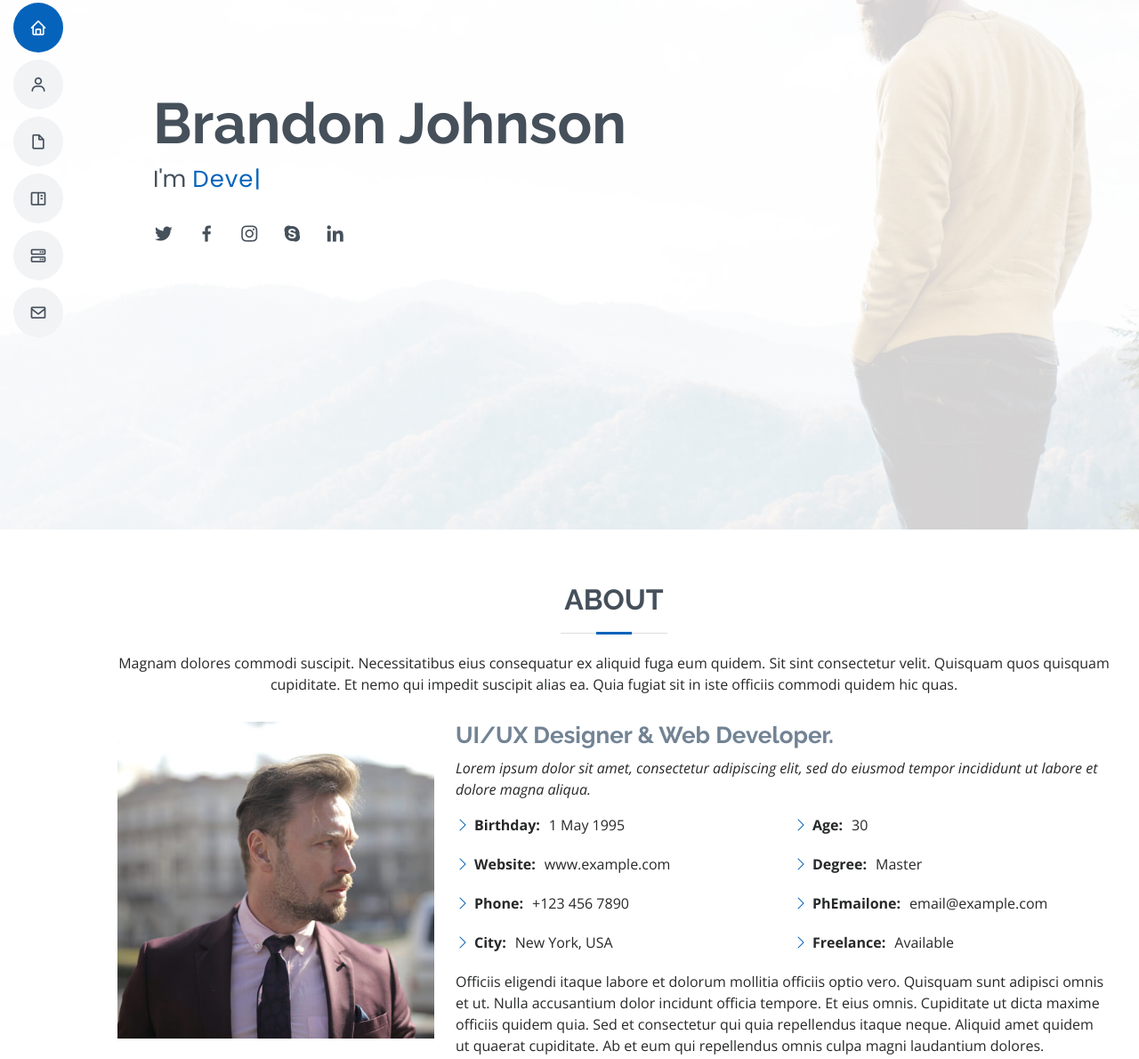
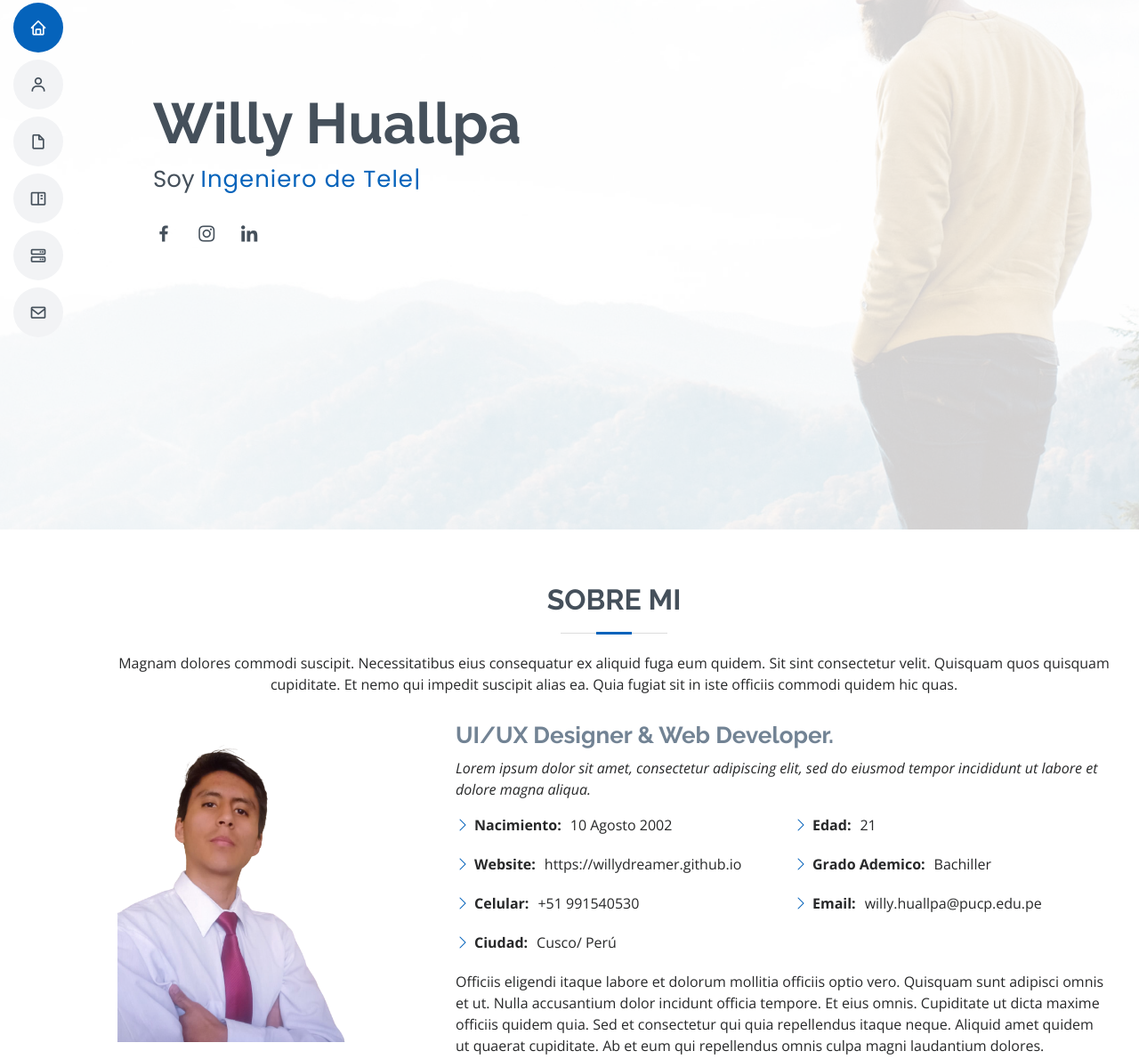
Before and after one commit to willydreamer/willydreamer.github.io, a plain HTML site: page index.html in a window 1280 px wide. Shown: the part 205-1395 px from the top of the page at 89% size. Drawn offline with nearby package versions, Linux system fonts and the light colour scheme.

Commit message:
avance de portafolio personal

```diff
--- a/index.html
+++ b/index.html
@@ -27,13 +27,7 @@
   <!-- Template Main CSS File -->
   <link href="assets/css/style.css" rel="stylesheet">
 
-  <!-- =======================================================
-  * Template Name: MyResume
-  * Updated: Jul 27 2023 with Bootstrap v5.3.1
-  * Template URL: https://bootstrapmade.com/free-html-bootstrap-template-my-resume/
-  * Author: BootstrapMade.com
-  * License: https://bootstrapmade.com/license/
-  ======================================================== -->
+
 </head>
 
 <body>
@@ -60,14 +54,12 @@
   <!-- ======= Hero Section ======= -->
   <section id="hero" class="d-flex flex-column justify-content-center">
     <div class="container" data-aos="zoom-in" data-aos-delay="100">
-      <h1>Brandon Johnson</h1>
-      <p>I'm <span class="typed" data-typed-items="Designer, Developer, Freelancer, Photographer"></span></p>
+      <h1>Willy Huallpa</h1>
+      <p>Soy <span class="typed" data-typed-items="Ingeniero de Telecomunicaciones, Desarrollador"></span></p>
       <div class="social-links">
-        <a href="#" class="twitter"><i class="bx bxl-twitter"></i></a>
-        <a href="#" class="facebook"><i class="bx bxl-facebook"></i></a>
-        <a href="#" class="instagram"><i class="bx bxl-instagram"></i></a>
-        <a href="#" class="google-plus"><i class="bx bxl-skype"></i></a>
-        <a href="#" class="linkedin"><i class="bx bxl-linkedin"></i></a>
+        <a href="https://www.facebook.com/rodrigo.huallpapillco/" class="facebook"><i class="bx bxl-facebook"></i></a>
+        <a href="https://www.instagram.com/will_rodrig0/" class="instagram"><i class="bx bxl-instagram"></i></a>
+        <a href="https://www.linkedin.com/in/willy-rodrigo-huallpa-pillco-3b214b244/" class="linkedin"><i class="bx bxl-linkedin"></i></a>
       </div>
     </div>
   </section><!-- End Hero -->
@@ -79,13 +71,13 @@
       <div class="container" data-aos="fade-up">
 
         <div class="section-title">
-          <h2>About</h2>
+          <h2>Sobre mi</h2>
           <p>Magnam dolores commodi suscipit. Necessitatibus eius consequatur ex aliquid fuga eum quidem. Sit sint consectetur velit. Quisquam quos quisquam cupiditate. Et nemo qui impedit suscipit alias ea. Quia fugiat sit in iste officiis commodi quidem hic quas.</p>
         </div>
 
         <div class="row">
           <div class="col-lg-4">
-            <img src="assets/img/profile-img.jpg" class="img-fluid" alt="">
+            <img src="assets/img/me.png" class="img-fluid" alt="" style="height: 360px;">
           </div>
           <div class="col-lg-8 pt-4 pt-lg-0 content">
             <h3>UI/UX Designer &amp; Web Developer.</h3>
@@ -96,18 +88,17 @@
             <div class="row">
               <div class="col-lg-6">
                 <ul>
-                  <li><i class="bi bi-chevron-right"></i> <strong>Birthday:</strong> <span>1 May 1995</span></li>
-                  <li><i class="bi bi-chevron-right"></i> <strong>Website:</strong> <span>www.example.com</span></li>
-                  <li><i class="bi bi-chevron-right"></i> <strong>Phone:</strong> <span>+123 456 7890</span></li>
-                  <li><i class="bi bi-chevron-right"></i> <strong>City:</strong> <span>New York, USA</span></li>
+                  <li><i class="bi bi-chevron-right"></i> <strong>Nacimiento:</strong> <span>10 Agosto 2002</span></li>
+                  <li><i class="bi bi-chevron-right"></i> <strong>Website:</strong> <span>https://willydreamer.github.io</span></li>
+                  <li><i class="bi bi-chevron-right"></i> <strong>Celular:</strong> <span>+51 991540530</span></li>
+                  <li><i class="bi bi-chevron-right"></i> <strong>Ciudad:</strong> <span>Cusco/ Perú</span></li>
                 </ul>
               </div>
               <div class="col-lg-6">
                 <ul>
-                  <li><i class="bi bi-chevron-right"></i> <strong>Age:</strong> <span>30</span></li>
-                  <li><i class="bi bi-chevron-right"></i> <strong>Degree:</strong> <span>Master</span></li>
-                  <li><i class="bi bi-chevron-right"></i> <strong>PhEmailone:</strong> <span>email@example.com</span></li>
-                  <li><i class="bi bi-chevron-right"></i> <strong>Freelance:</strong> <span>Available</span></li>
+                  <li><i class="bi bi-chevron-right"></i> <strong>Edad:</strong> <span>21</span></li>
+                  <li><i class="bi bi-chevron-right"></i> <strong>Grado Ademico:</strong> <span>Bachiller</span></li>
+                  <li><i class="bi bi-chevron-right"></i> <strong>Email:</strong> <span>willy.huallpa@pucp.edu.pe</span></li>
                 </ul>
               </div>
             </div>
```
Also changed, not shown: assets/img/me.png (added).
